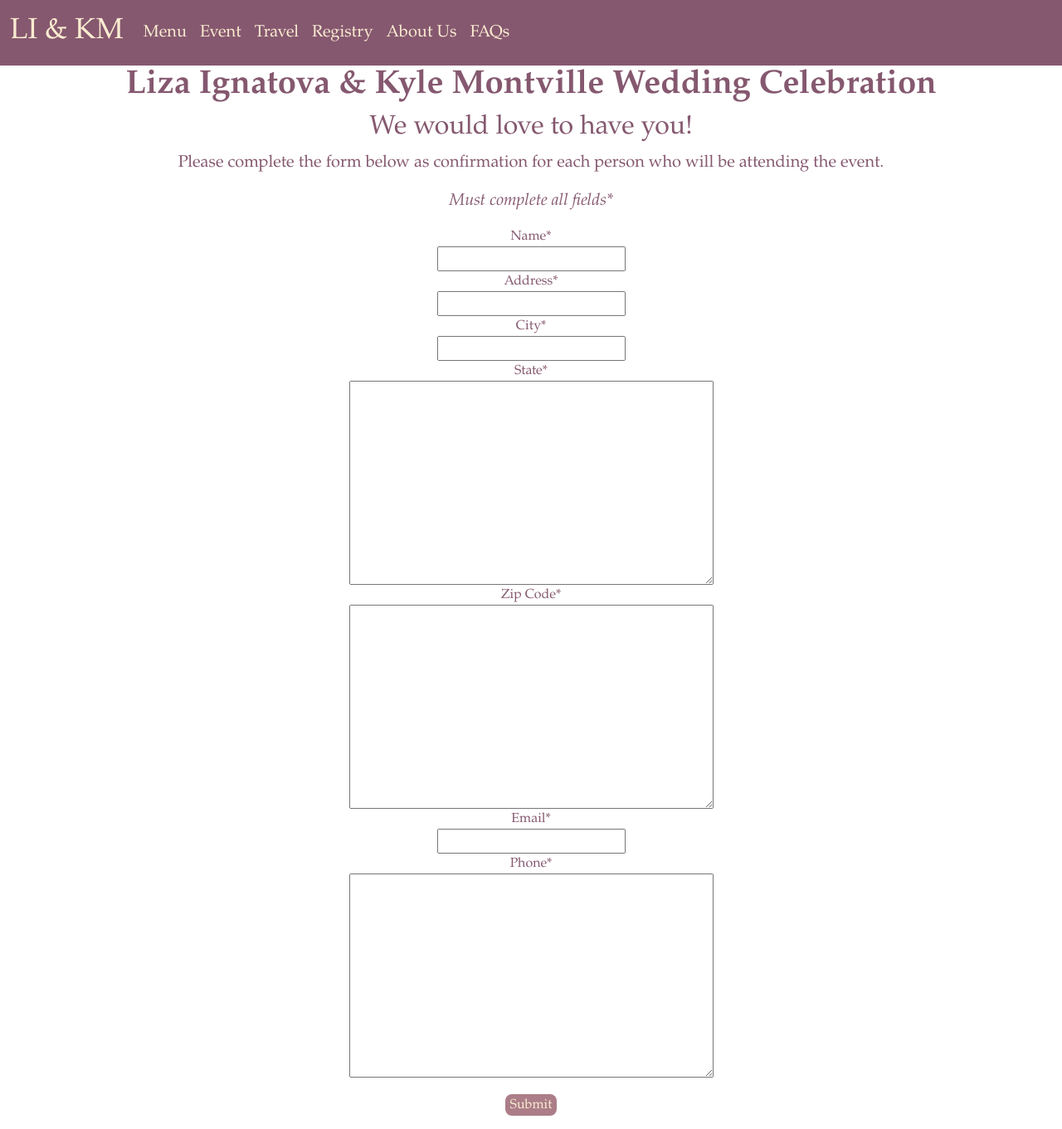
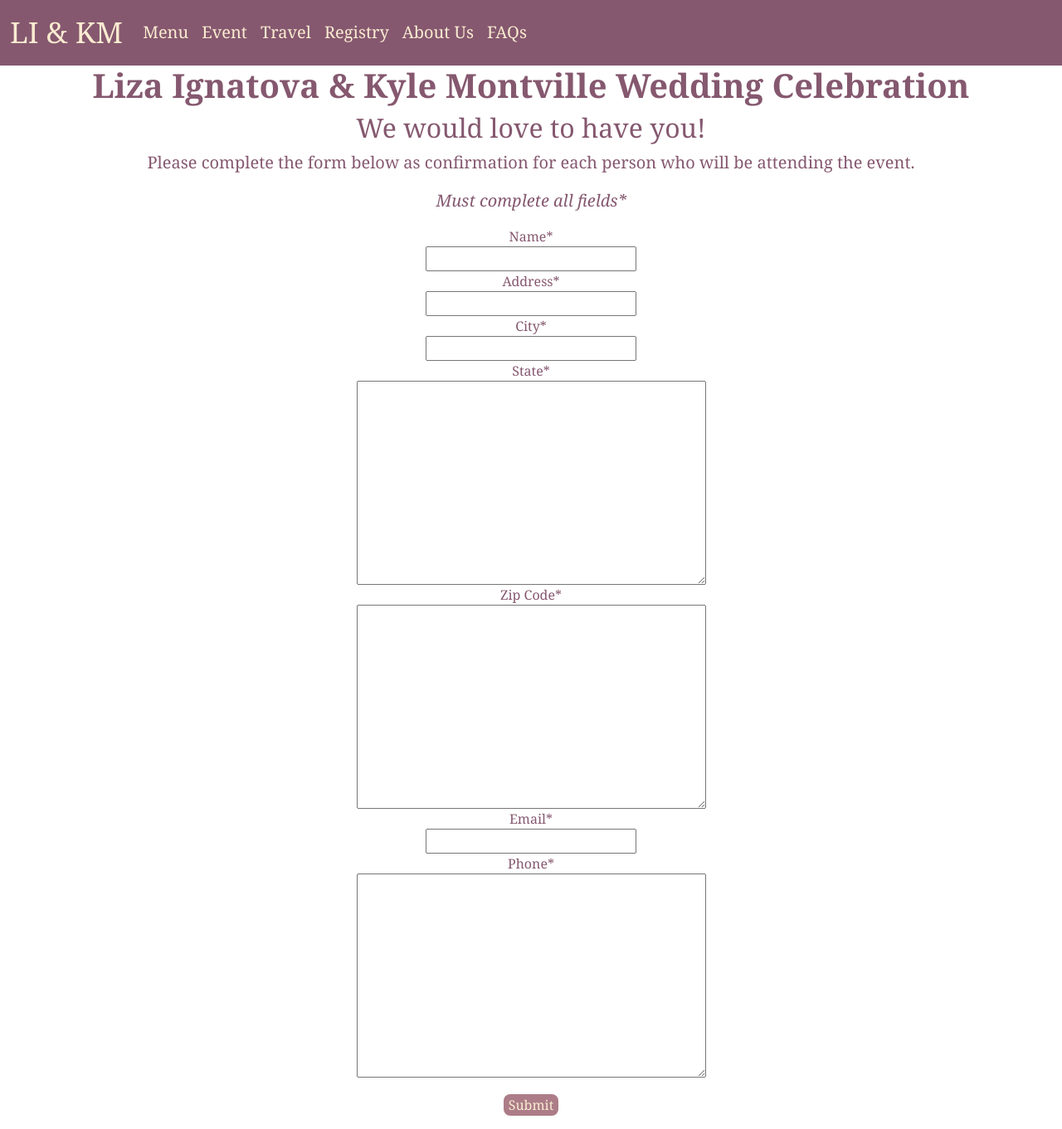
Before and after one commit to ksmontville/wedding_rsvp, a Django app: page / in a window 1280 px wide. Shown: the whole page at 83% size. Run offline with Django 4.2, Linux system fonts and the light colour scheme; some libraries are stand-ins or nearby versions.

Commit message:
CSS Styling

```diff
--- a/rsvp/templates/rsvp/base.html
+++ b/rsvp/templates/rsvp/base.html
@@ -8,14 +8,14 @@
   <style>
 
       .navbar-brand {
-        font-family: Garamond;
+        font-family: Georgia;
         font-size: 35 !important;
         font-weight: lighter;
         color: #FBECD1 !important;
       }
 
       .nav-link {
-        font-family: Garamond;
+        font-family: Georgia;
         font-size: 20 !important;
         color: #FBECD1 !important;
       }
--- a/rsvp/templates/rsvp/index.html
+++ b/rsvp/templates/rsvp/index.html
@@ -6,7 +6,7 @@
     <style>
 
         #overall {
-            font-family: Garamond;
+            font-family: Georgia;
             text-align: center;
             color: #85586F;
         }
```
